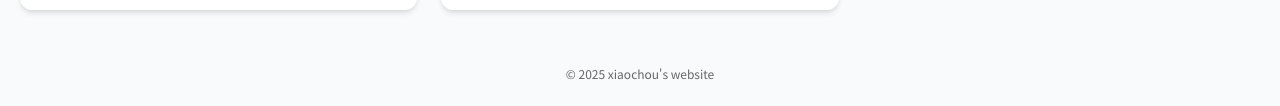
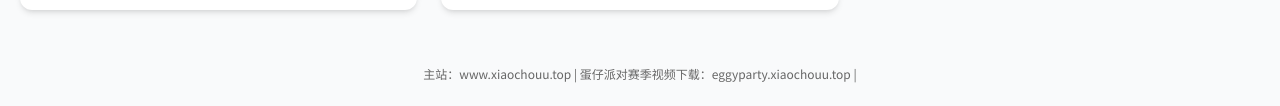
Before and after one commit to XiaoChouu/www.xiaochouu.top, a plain HTML site: page index.html in a window 1280 px wide. Shown: the part 2964-3070 px from the top of the page. Drawn offline with nearby package versions, Linux system fonts and the light colour scheme.

Commit message:
Update index.html

```diff
--- a/index.html
+++ b/index.html
@@ -97,7 +97,8 @@
     </div>
 
     <footer class="text-center py-6 text-lightText text-xs">
-        © 2025 xiaochou's website
+        <a href="#" class="no-underline hover:underline">主站：www.xiaochouu.top</a> |
+        <a href="https://eggyparty.xiaochouu.top" class="no-underline hover:underline">蛋仔派对赛季视频下载：eggyparty.xiaochouu.top</a> |
     </footer>
 
     <script>
```
